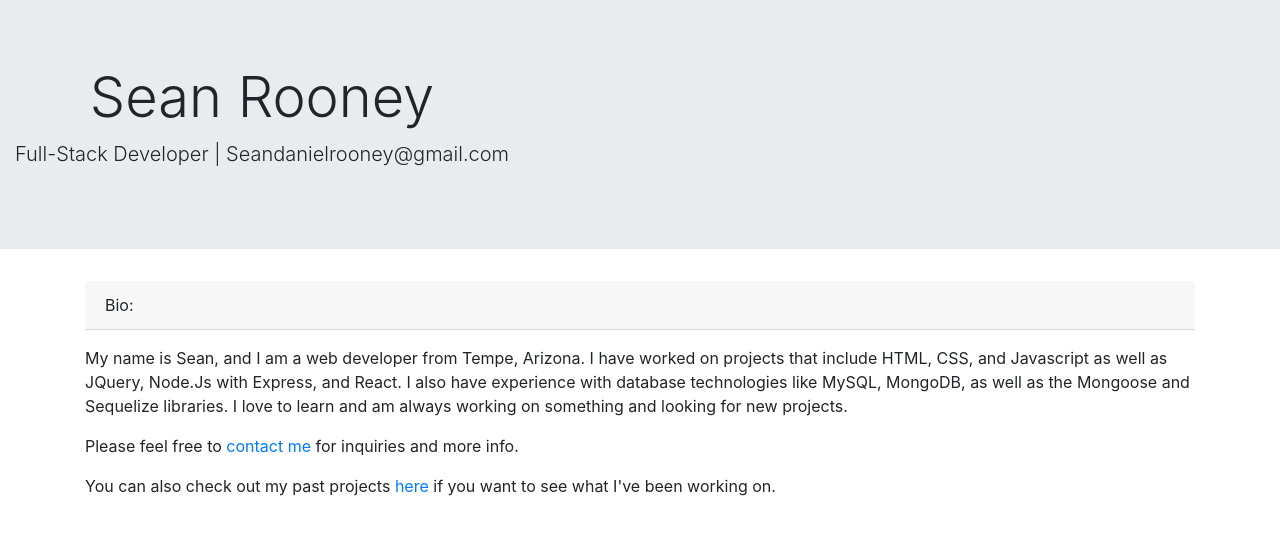
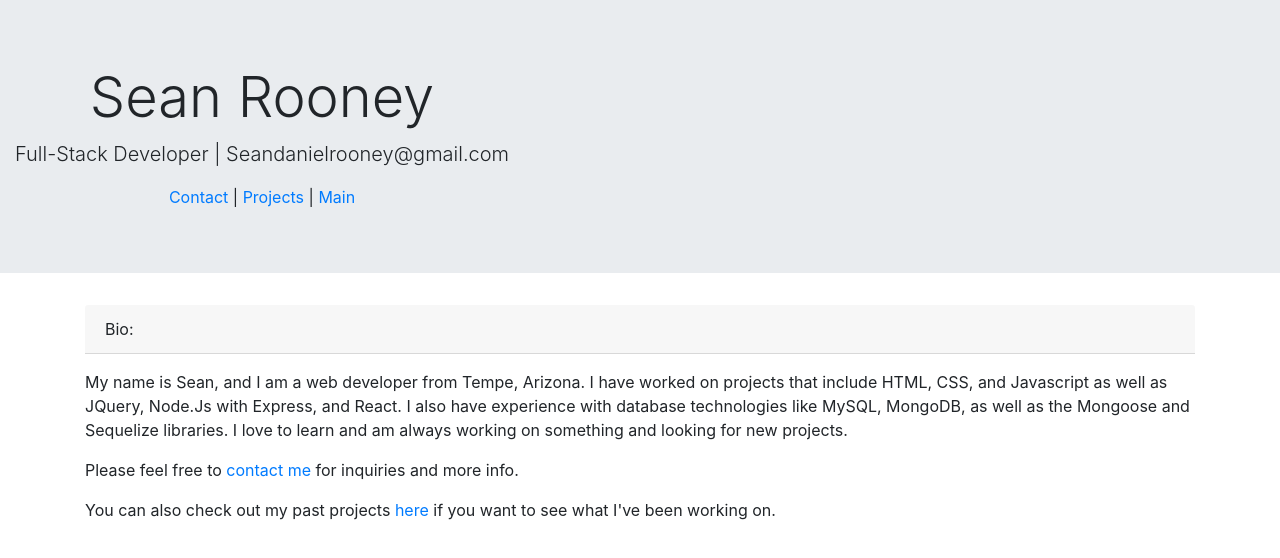
Before and after one commit to Sean-93/react-portfolio, a React (Create React App) app: page / in a window 1280 px wide. Shown: the top 558 px of the page. Built offline with nearby package versions, Linux system fonts and the light colour scheme.

Commit message:
adding more to header and cleaning things up

```diff
--- a/src/App.js
+++ b/src/App.js
@@ -74,10 +74,10 @@
 function App() {
   return (
     <div className="App">
+      <Router>
       <header className="App-header">
         <Header headerInfo={headerInfo} />
       </header>
-      <Router>
         <Switch>
           <Route exact path="/">
             <Bio />
--- a/src/components/header.js
+++ b/src/components/header.js
@@ -1,5 +1,5 @@
 import React from "react";
-// import { Link } from 'react-router-dom';
+import { Link } from 'react-router-dom';
 
 export default function Header(props) {
 
@@ -23,6 +23,8 @@
 
           {header}
 
+          <ul />{" "}<Link to="/contact">Contact</Link>{" "} | {" "}<Link to="/projects">Projects</Link>{" "} | {" "}<Link to="/bio">Main</Link>{" "}
+
           </thead>
           <tbody>
           </tbody>
```
